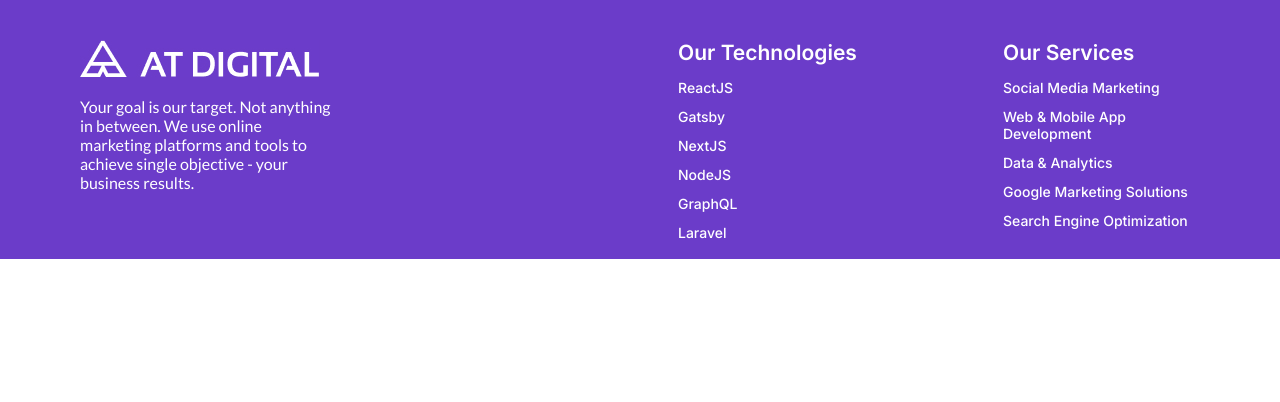
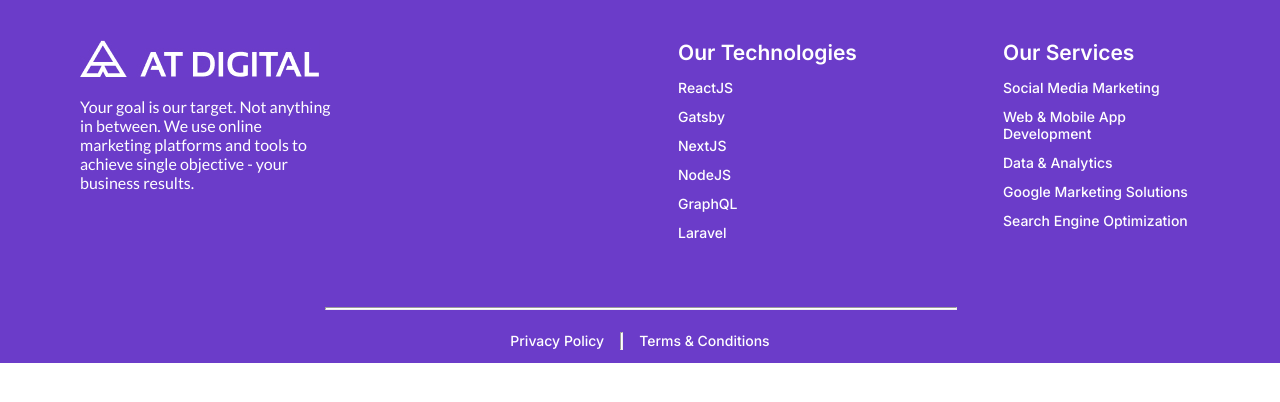
Before and after one commit to Yadee9910/AT-Digital_Yadeeshani, a React (Create React App) app: page / in a window 1280 px wide. Shown: the top 402 px of the page. Built offline with nearby package versions, Linux system fonts and the light colour scheme.

Commit message:
feat:Footer was finished and styled

```diff
--- a/src/Components/Footer.js
+++ b/src/Components/Footer.js
@@ -39,7 +39,19 @@
                         </ul>
                     </div>
                 </div>
+
+
+
            </div>
+           <div className="footer_under">
+                    <hr className="foot_horizonline"></hr>
+                    <div className="foot_conditions">
+                        <p>Privacy Policy</p>
+                        <hr className="foot_verticaline"></hr>
+                        <p>Terms & Conditions</p>
+                    </div>
+
+                </div>
         </div>
 
     );
--- a/src/Styles/footer.css
+++ b/src/Styles/footer.css
@@ -2,6 +2,10 @@
 .footer{
     background: #6B3CC9;
     width: 100%;
+    display: flex;
+    flex-direction: column;
+    align-self: stretch;
+    align-items: center;
 
 }
 
@@ -88,7 +92,7 @@
 .footer_service{
     width: 197px;
     height:auto;
-    max-height: 187px;
+    max-height: 199px;
     display: flex;
     flex-direction: column;
     align-items: flex-start;
@@ -104,3 +108,41 @@
     line-height: normal;
     margin-top: 0;
 }
+.footer_under{
+    display: flex;
+    width: 630px;
+    flex-direction: column;
+    align-items: center;
+    padding-top: 40px;
+    justify-content: center;
+
+
+}
+
+.foot_horizonline{
+    background: #FFF;
+    width: 100%;
+    max-width: 630px;
+    height: 1px;
+
+}
+.foot_conditions{
+    display: flex;
+    justify-content: center;
+    align-items: center;
+    gap: 16px;
+}
+.foot_conditions p{
+    color: #FFF;
+    font-family: Inter;
+    font-size: 14px;
+    font-style: normal;
+    font-weight: 500;
+    line-height: normal;
+    text-transform: capitalize;
+}
+.foot_verticaline{
+    width: 1px;
+height: 16px;
+background: #FFF;
+}
```
